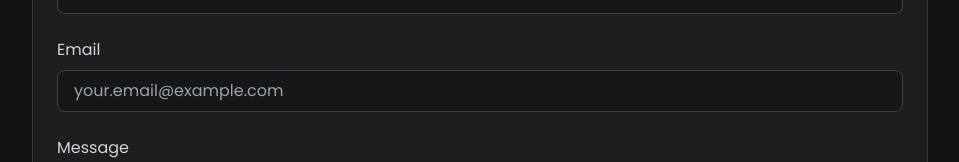
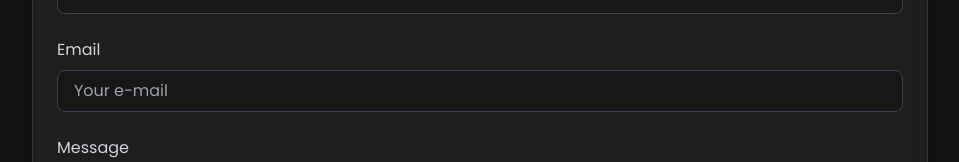
Before and after one commit to IshanD101/Ishan-Portfolio, a React (Vite) app: page / in a window 1280 px wide. Shown: the part 3482-3644 px from the top of the page, without its empty margins (160-1119 px from the left). Built offline with nearby package versions, Linux system fonts and the light colour scheme.

Commit message:
email placeholder changed

```diff
--- a/src/components/Contact.jsx
+++ b/src/components/Contact.jsx
@@ -144,7 +144,7 @@ function Contact() {
                       type="email"
                       id="email"
                       className="w-full bg-dark/50 border border-gray-700 text-white rounded-lg px-4 py-2 focus:outline-none focus:border-green-400 transition-colors duration-300"
-                      placeholder="your.email@example.com"
+                      placeholder="Your e-mail"
                   />
                 </div>
                 <div>
```
